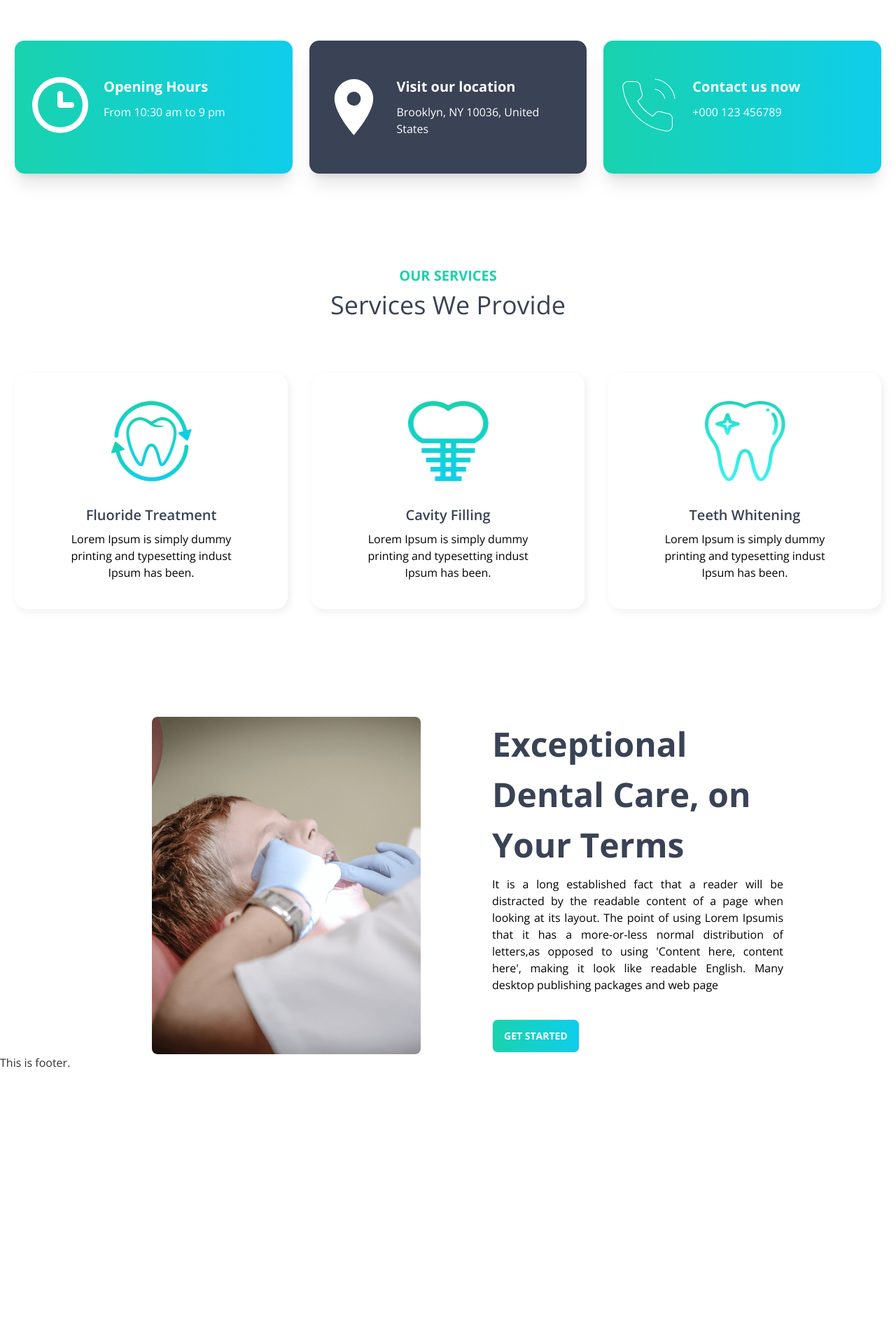
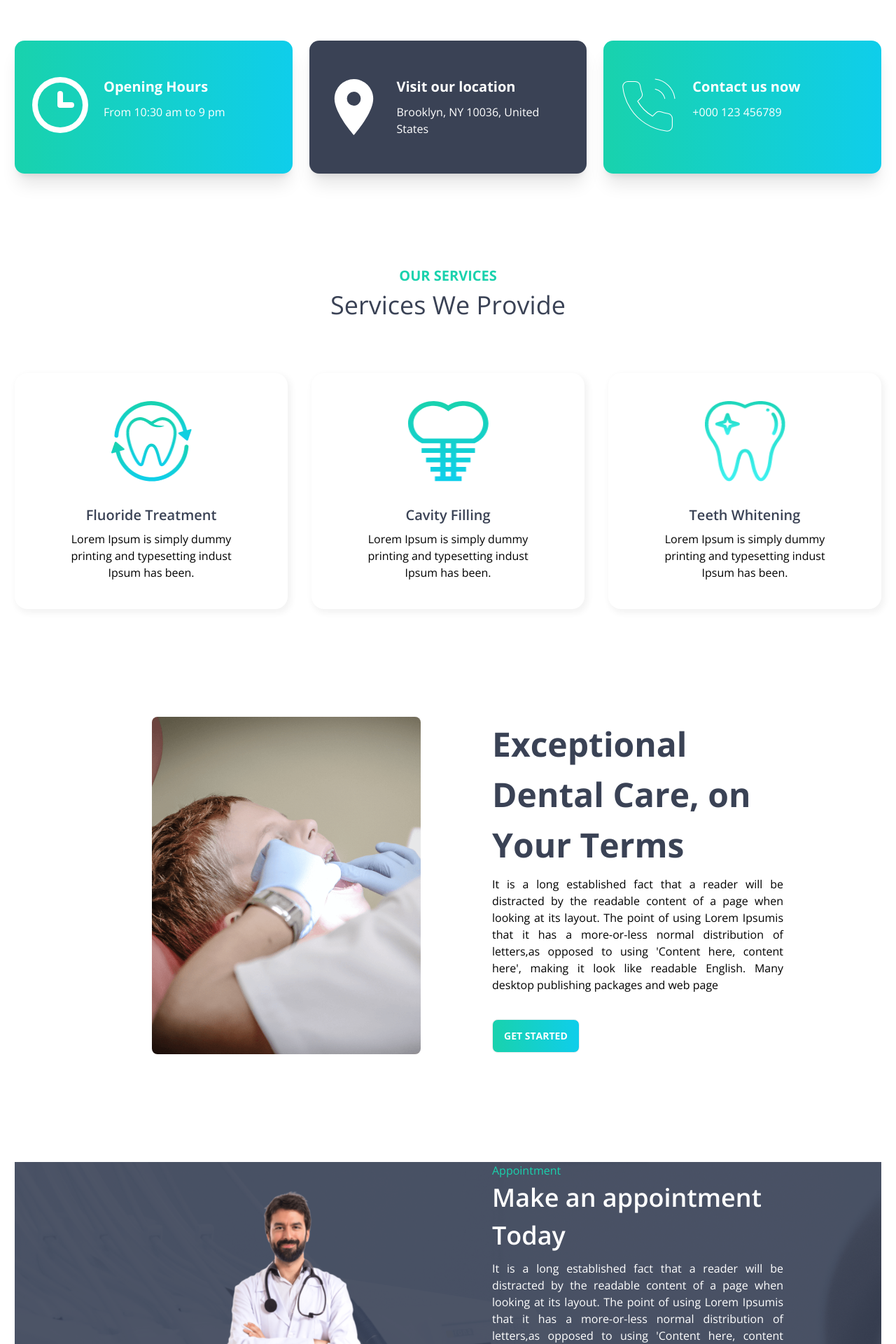
Before and after one commit to md-atiqurrahman/doctors-door-client, a React (Create React App) app: page / in a window 1280 px wide. Shown: the part 880-2800 px from the top of the page at 70% size. Before the commit the page ends 2410 px from the top, so only its background shows below. Built offline with nearby package versions, Linux system fonts and the light colour scheme.

Commit message:
start implementing the MakeAppointment section

```diff
--- a/src/Pages/Home/Banner/Banner.js
+++ b/src/Pages/Home/Banner/Banner.js
@@ -4,7 +4,7 @@ import './Banner.css';
 
 const Banner = () => {
   return (
-    <div>
+    <section>
       <div
         className="hero bg-no-repeat bg-transparent lg:bg-bannerBg  mt-[10px]"
       >
@@ -27,7 +27,7 @@ const Banner = () => {
           </div>
         </div>
       </div>
-    </div>
+    </section>
   );
 };
 
--- a/src/Pages/Home/DetailsCards/DetailsCards.js
+++ b/src/Pages/Home/DetailsCards/DetailsCards.js
@@ -29,7 +29,7 @@ const DetailsCards = () => {
     },
   ];
   return (
-    <div className="mt-[80px] lg:mt-[64px]">
+    <section className="mt-[80px] lg:mt-[64px]">
       <div className="grid grid-cols-1 md:grid-cols-2 lg:grid-cols-3 gap-[24px]">
         {cardData.map((card) => (
           <DetailsCard
@@ -41,7 +41,7 @@ const DetailsCards = () => {
           ></DetailsCard>
         ))}
       </div>
-    </div>
+    </section>
   );
 };
 
--- a/src/Pages/Home/Home/Home.js
+++ b/src/Pages/Home/Home/Home.js
@@ -3,15 +3,17 @@ import Banner from "../Banner/Banner";
 import DetailsCards from "../DetailsCards/DetailsCards";
 import Services from "../Services/Services";
 import Speciality from "../Speciality/Speciality";
+import MakeAppointment from "../MakeAppointment/MakeAppointment";
 
 const Home = () => {
   return (
-    <div className="mx-[25px] lg:mx-[21px]">
+    <main className="mx-[25px] lg:mx-[21px]">
       <Banner></Banner>
       <DetailsCards></DetailsCards>
       <Services></Services>
       <Speciality></Speciality>
-    </div>
+      <MakeAppointment></MakeAppointment>
+    </main>
   );
 };
 
--- /dev/null
+++ b/src/Pages/Home/MakeAppointment/MakeAppointment.js
@@ -0,0 +1,35 @@
+import React from "react";
+import doctor from "../../../assets/images/doctor.png";
+
+const MakeAppointment = () => {
+  return (
+    <section className="mt-[56px] lg:mt-[154px] flex flex-col lg:flex-row justify-center items-center  gap-[37px] lg:gap-[102px] pl-0 lg:pl-[196px] pr-0 lg:pr-[140px] bg-appointmentBg">
+      <div>
+        <img
+          className="max-w-[322px] lg:max-w-sm rounded-[8px]"
+          src={doctor}
+          alt=""
+        />
+      </div>
+      <div className="text-white">
+        <h4 className="text-secondary">Appointment</h4>
+        <h2 className=" text-[36px] font-semibold">
+          Make an appointment Today
+        </h2>
+        <p className=" text-[16px] text-normal mt-2 text-justify">
+          It is a long established fact that a reader will be distracted by the
+          readable content of a page when looking at its layout. The point of
+          using Lorem Ipsumis that it has a more-or-less normal distribution of
+          letters,as opposed to using 'Content here, content here', making it
+          look like readable English. Many desktop publishing packages and web
+          page
+        </p>
+        <button className="btn mt-[37px] bg-gradient-to-r from-secondary to-primary text-[14px] font-bold">
+          GET STARTED
+        </button>
+      </div>
+    </section>
+  );
+};
+
+export default MakeAppointment;
--- a/src/Pages/Home/Services/Services.js
+++ b/src/Pages/Home/Services/Services.js
@@ -26,7 +26,7 @@ const Services = () => {
     },
   ];
   return (
-    <div className="mt-[131px]">
+    <section className="mt-[131px]">
       <div className="text-center mb-[70px]">
         <h4 className="text-secondary uppercase text-[20px] font-bold">Our Services</h4>
         <h2 className="text-accent text-[36px] font-normal">
@@ -43,7 +43,7 @@ const Services = () => {
             ></Service>)
         }
       </div>
-    </div>
+    </section>
   );
 };
 
--- a/src/Pages/Home/Speciality/Speciality.js
+++ b/src/Pages/Home/Speciality/Speciality.js
@@ -3,7 +3,7 @@ import treatment from "../../../assets/images/treatment.png";
 
 const Speciality = () => {
   return (
-    <div className="mt-[56px] lg:mt-[154px] flex flex-col lg:flex-row justify-center items-center  gap-[37px] lg:gap-[102px] pl-0 lg:pl-[196px] pr-0 lg:pr-[140px]">
+    <section className="mt-[56px] lg:mt-[154px] flex flex-col lg:flex-row justify-center items-center  gap-[37px] lg:gap-[102px] pl-0 lg:pl-[196px] pr-0 lg:pr-[140px]">
       <div>
         <img className="max-w-[322px] lg:max-w-sm rounded-[8px]" src={treatment} alt="" />
       </div>
@@ -23,7 +23,7 @@ const Speciality = () => {
           GET STARTED
         </button>
       </div>
-    </div>
+    </section>
   );
 };
 
--- a/src/Pages/Shared/Footer/Footer.js
+++ b/src/Pages/Shared/Footer/Footer.js
@@ -2,9 +2,9 @@ import React from 'react';
 
 const Footer = () => {
     return (
-        <div>
+        <footer>
             <h2>This is footer.</h2>
-        </div>
+        </footer>
     );
 };
 
--- a/src/Pages/Shared/Navbar/Navbar.js
+++ b/src/Pages/Shared/Navbar/Navbar.js
@@ -38,7 +38,8 @@ const Navbar = () => {
   );
 
   return (
-    <div className="navbar bg-base-100 px-[21px] lg:px-[52px] py-0 mb-[10px]">
+    <header>
+      <nav className="navbar bg-base-100 px-[21px] lg:px-[52px] py-0 mb-[10px]">
         <div className="navbar-start">
           <div className="dropdown">
             <label tabIndex={0} className="btn btn-ghost lg:hidden">
@@ -76,7 +77,8 @@ const Navbar = () => {
             {menuItems}
           </ul>
         </div>
-    </div>
+      </nav>
+    </header>
   );
 };
 
--- a/tailwind.config.js
+++ b/tailwind.config.js
@@ -18,6 +18,7 @@ module.exports = {
     extend: {
       backgroundImage: {
         bannerBg: "url('/src/assets/images/bg.png')",
+        appointmentBg: "url('/src/assets/images/appointment.png')",
       },
       boxShadow: {
         customShadow: "3px 4px 10px 2px rgba(0, 0, 0, 0.05)",
```
Lines whose indentation alone changed are shown as unchanged.
